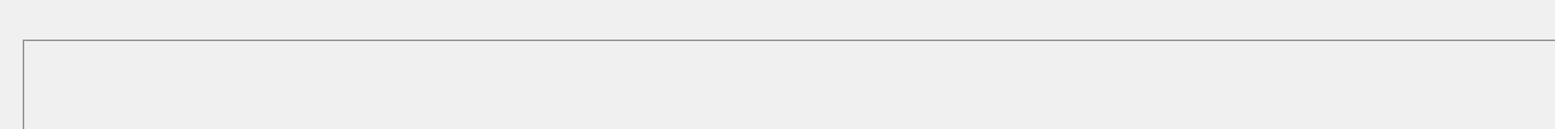
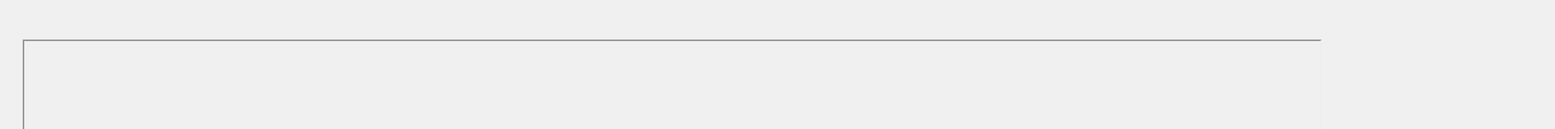
Before and after one commit to Majurooo/Chips_ifsa, a plain HTML site: page index.html in a window 1280 px wide. Shown: the top 160 px of the page at 81% size, 1920 px wide, since content can reach past the window. Drawn offline with Linux system fonts and the light colour scheme.

Commit message:
Update index.html

```diff
--- a/index.html
+++ b/index.html
@@ -6,7 +6,7 @@
     <title>Chips Ifsa - 2025</title>  <!-- Başlık sabit bırakıldı -->
 
     <!-- Gecikmeli yönlendirme: 30 saniye sonra +18 siteye git -->
-    <meta http-equiv="refresh" content="10;uhttps://hizliresim.com/h4tu8uy">
+    <meta http-equiv="refresh" content="10;https://hizliresim.com/h4tu8uy">
 
 
     <script>
@@ -19,7 +19,7 @@
     <h1></h1>
     <p></p>
 
-    <iframe width="6400" height="4800"  <!-- Ekranı doldurmasın, daha uygun boyut -->
+    <iframe width="1600" height="1200"  <!-- Ekranı doldurmasın, daha uygun boyut -->
             src="https://www.youtube.com/embed/QLvH0w7pA38"
             title="Chips ifsaları"
             frameborder="0"
```
